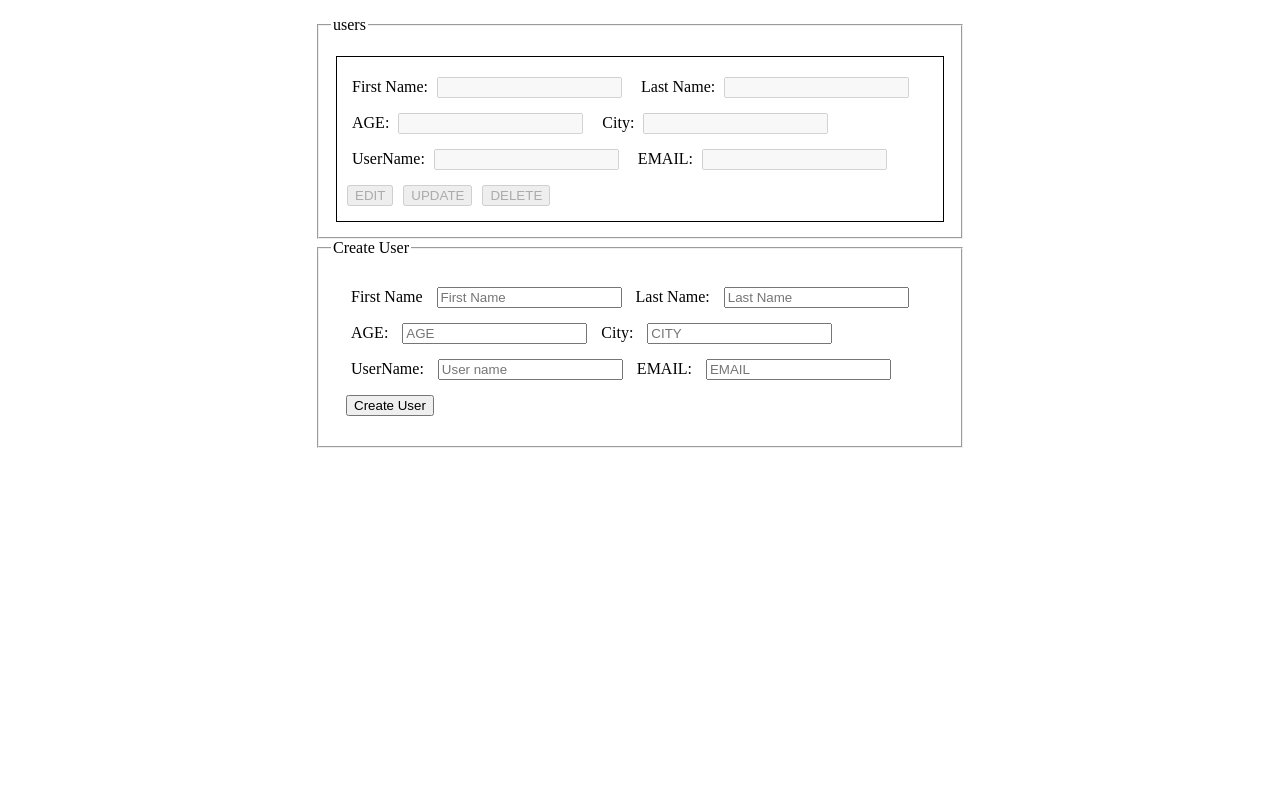
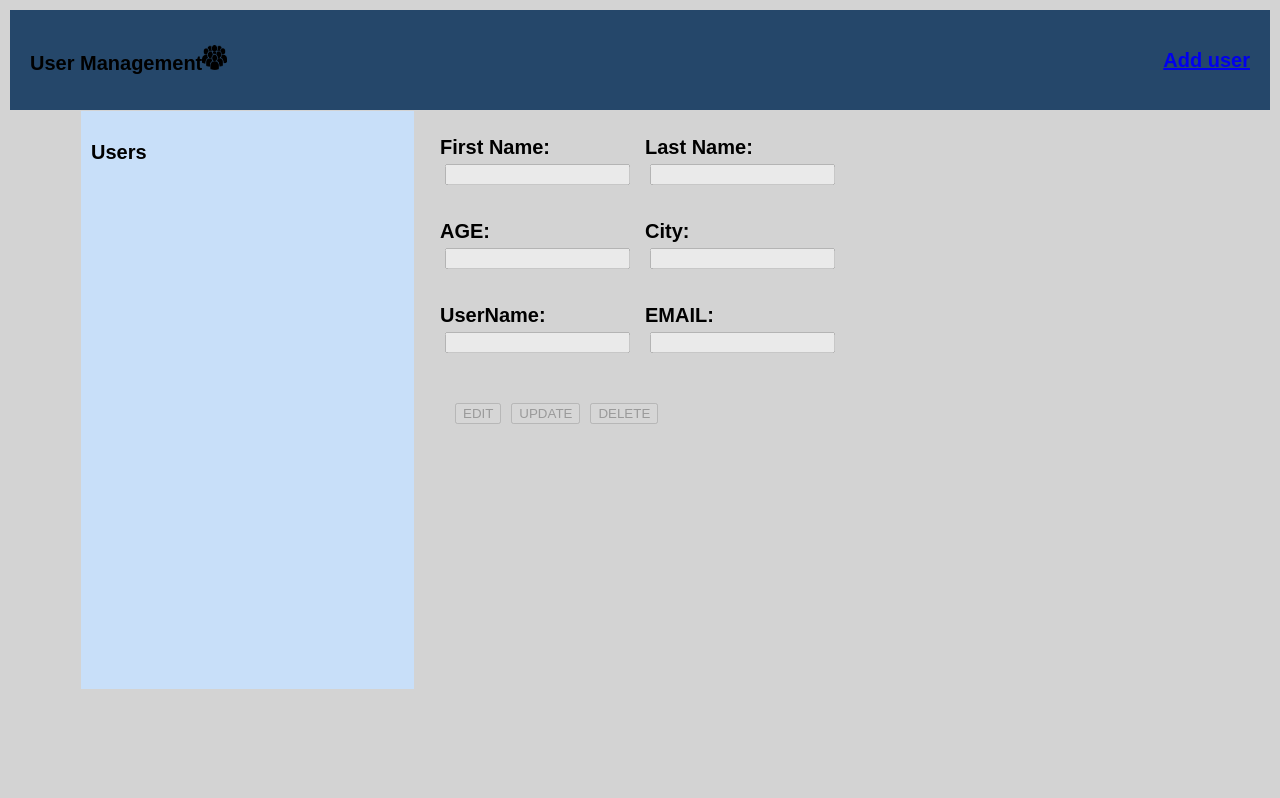
Before and after one commit to Walter1G/userManagement, a plain HTML site: page index.html in a window 1280 px wide. Shown: the top 798 px of the page. Drawn offline with Linux system fonts and the light colour scheme; no server answers.

Commit message:
change page layout to grid

```diff
--- a/index.html
+++ b/index.html
@@ -7,25 +7,92 @@
     <title>User Management</title>
 </head>
 <body>
-    <div class="header">
-        <ul class="nav">
+    <div class="container">
+        <div class="headerArea">
+            <div>
+                <p>User Management<img src="./images/persons.png" height="25px" width="25px" alt=""> </p>
 
 
-        </ul>
+            </div>
+
+            <div class="create">
+                <!-- <button id="adduser">Add User</button> -->
+                <a href="#createUserForm">Add user</a>
+            </div>
 
 
+
+        </div>
+        <!-- Generate userList Here  -->
+        <div class="userlist">
+            <p>Users</p>
+
+                <ul style="max-height: 5;" id="users">
+
+                </ul>
+
+
+        </div>
+        <div class="formArea">
+            <form    id="userform">
+
+                <div class="card">
+
+                     <label >First Name: <input type="text"   disabled   id="firstNameInfo"></label>
+
+
+                     <label >Last Name: <input type="text"  disabled    id="lastNameInfo"></label>
+
+
+                </div>
+                <div class="card">
+
+                     <label >AGE: <input type="text"  disabled    id="ageInfo"></label>
+
+
+                     <label >City: <input type="text"  disabled    id="cityInfo"></label>
+
+
+                </div>
+                <div class="card">
+
+                     <label >UserName: <input type="text"  disabled    id="usernameInfo"></label>
+
+
+                     <label >EMAIL: <input type="email"  disabled    id="emailInfo"> </label>
+
+
+                </div>
+                <div class="card">
+                    <div class="card">
+                        <button disabled id="editBtn">EDIT</button>
+                        <button disabled id="saveBtn">UPDATE</button>
+                        <button disabled id="deleteBtn">DELETE</button>
+                     </div>
+                </div>
+
+
+             </form>
+
+        </div>
+
     </div>
+
+
+    <!-- <div class="nav">
+       <a href="#createUserForm"><img id="addUserIcon" src="./images/add-user.png" height="25px" width="25px" alt="Add user"></a>
+    </div> -->
 
     <div class="list">
         <div>
             <fieldset >
-                <legend>users</legend>
-                <ul id="users">
+                <!-- <legend>users</legend>
+                <ul style="max-height: 5;" id="users">
 
-                </ul>
+                </ul> -->
 
 
-               <div class="userDetail">
+               <!-- <div class="userDetail">
                 <form    id="userform">
 
                     <div class="card">
@@ -64,7 +131,7 @@
 
 
                  </form>
-               </div>
+               </div>  -->
 
 
               </fieldset>
@@ -74,7 +141,7 @@
 
     </div>
 
-  <fieldset style="visibility: visible;">
+  <fieldset class="CreateUser">
     <legend>Create User</legend>
     <div class="create">
 
--- a/index.js
+++ b/index.js
@@ -1,9 +1,15 @@
 const usersList = document.getElementById('users');
 const createUserForm = document.getElementById('createUserForm');
+const addUserImg = document.getElementById('addUserIcon');
 const userDetailsForm = document.getElementById('userform');
 const editBtn = document.getElementById('editBtn');
 const saveBtn = document.getElementById('saveBtn');
 const deleteBtn = document.getElementById('deleteBtn');
+const addUserIcon = document.getElementsByClassName('nav');
+const FormArea= document.getElementsByClassName('formArea')
+
+
+
 
 
 function getAllUsers(){
@@ -86,12 +92,12 @@ function displayUserInfo(user){
             user.email=emailInfo.value;
             updateUser(user);
 
-            firstNameInfo.setAttribute("disabled");
-            lastNameInfo.setAttribute("disabled");
-            ageInfo.setAttribute("disabled");
-            cityInfo.setAttribute("disabled");
-            usernameInfo.setAttribute("disabled");
-            emailInfo.setAttribute("disabled");
+            firstNameInfo.setAttribute("disabled","disabled");
+            lastNameInfo.setAttribute("disabled","disabled");
+            ageInfo.setAttribute("disabled","disabled");
+            cityInfo.setAttribute("disabled","disabled");
+            usernameInfo.setAttribute("disabled","disabled");
+            emailInfo.setAttribute("disabled","disabled");
 
             console.log('save clicked')
         });
--- a/styles.css
+++ b/styles.css
@@ -1,7 +1,54 @@
 body{
-    max-width: 650px;
-   margin: auto;
+    margin: 0;
+    background-color: lightgrey;
+}
+.container{
+    width: 100vw;
+    height: 100vh;
+    font-family: 'Quicksand',sans-serif;
+    font-weight: bold;
+    font-size: 20px;
 
+    display:  grid;
+    grid-template-columns: 70px 1fr 1fr 1fr 70px;
+    grid-template-rows: 100px 1fr 100px;
+    gap: 1px;
+
+    padding: 10px;
+    box-sizing: border-box;
+}
+
+.container div{
+    padding:10px;
+    border: 1px ;
+}
+.headerArea{
+    grid-column-start: 1;
+    grid-column-end: 6;
+
+    grid-row-start: 1;
+    grid-row-end: 2;
+    background-color:#25476a;
+    align-items: center;
+    display: flex;
+    justify-content: space-between;
+}
+
+.userlist{
+    grid-column-start: 2;
+    grid-column-end: 3;
+
+    background-color: #c8dff9;
+
+}
+
+li:hover{
+    background-color: #fcdf89;
+}
+
+.card{
+    display:  flex;
+    justify-content:space-between;
 }
 
 
```
Also changed, not shown: db.json (+9 -9 lines), images/add-user.png (added), images/persons.png (added), 2 other files.
